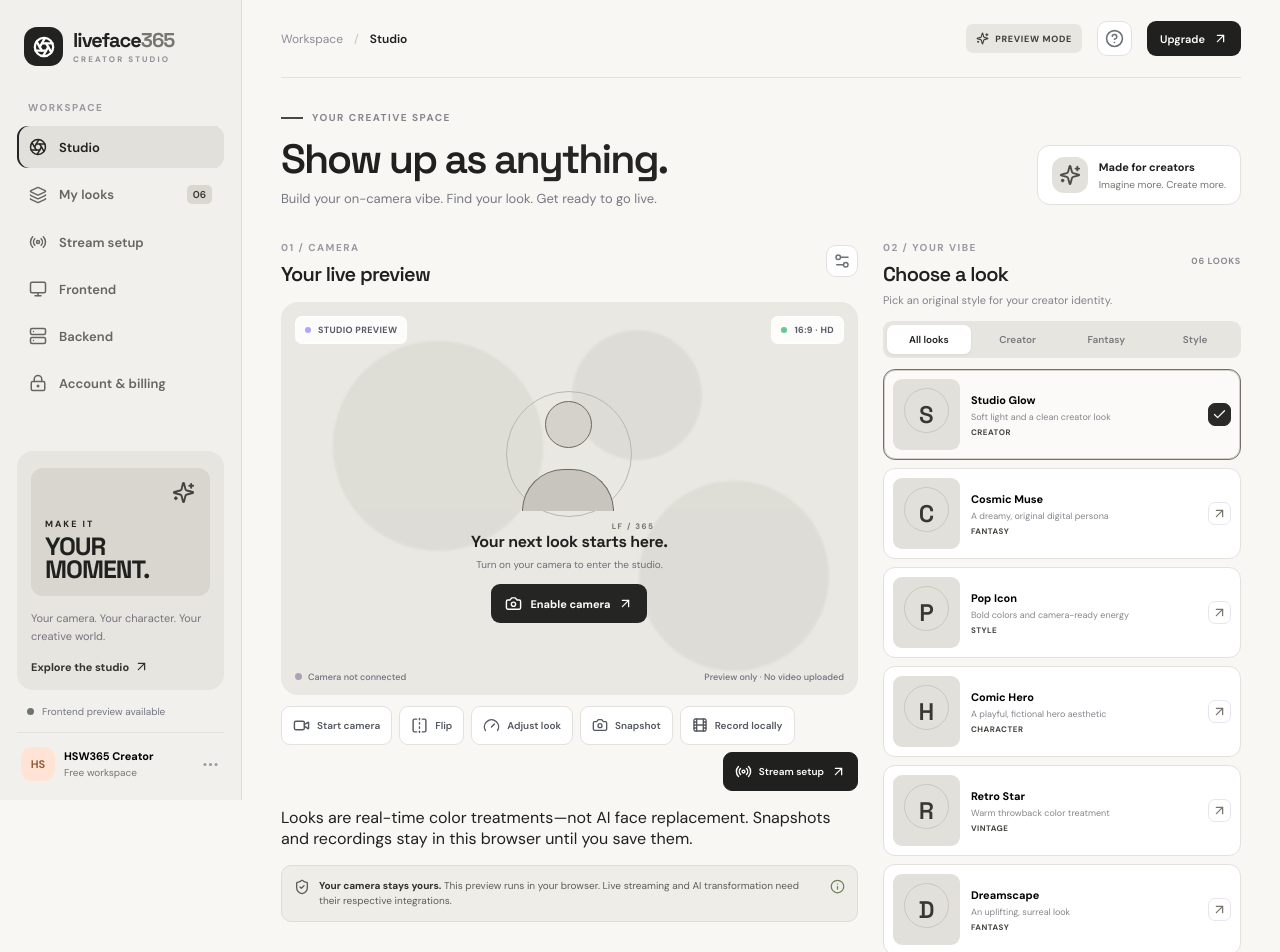
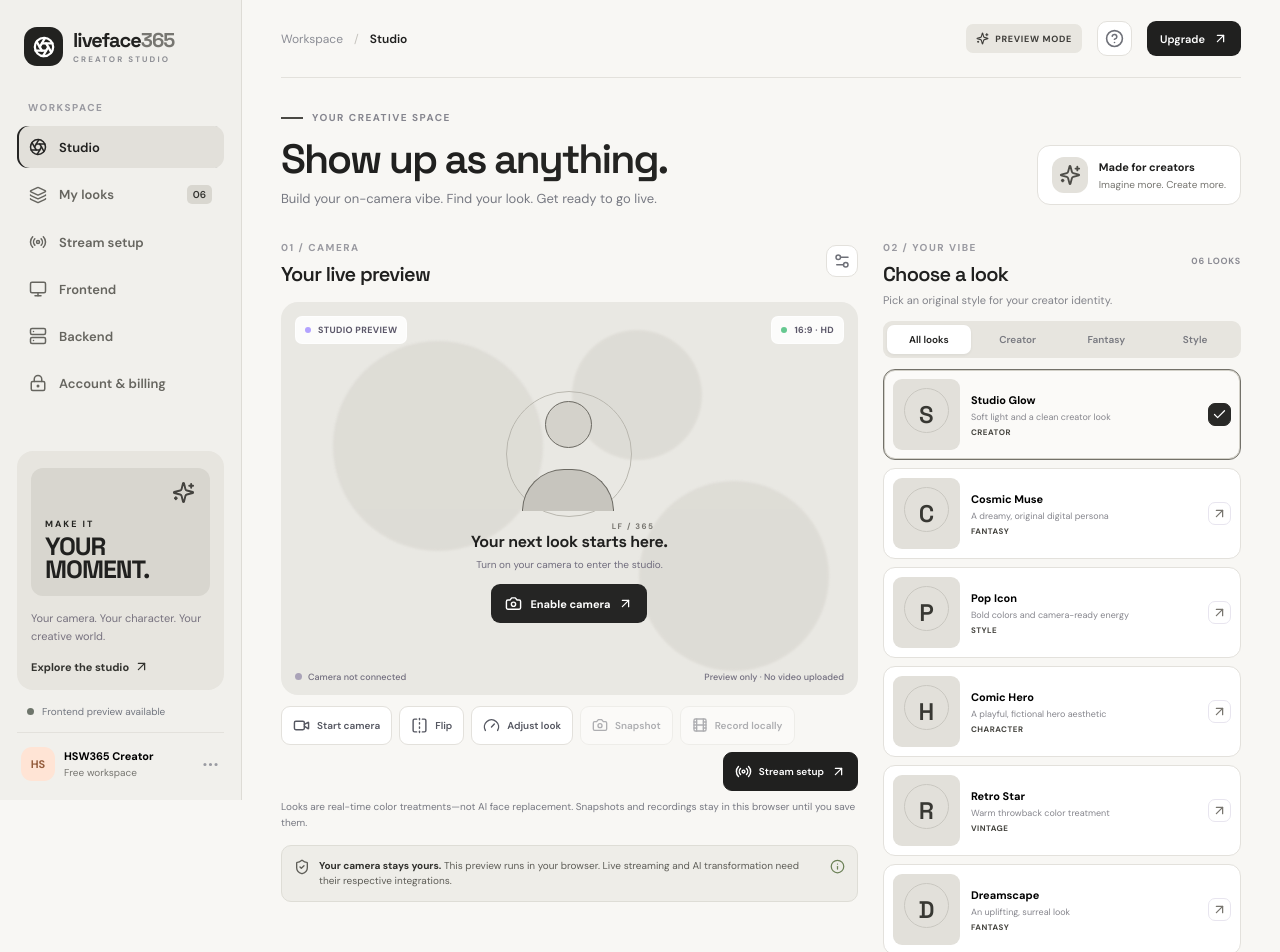
Before and after one commit to HSW365/liveface365, a React (Vite) app: page / in a window 1280 px wide. Shown: the top 952 px of the page. Built offline with nearby package versions, Linux system fonts and the light colour scheme.

Commit message:
Style local camera capture and recording controls

```diff
--- a/src/styles.css
+++ b/src/styles.css
@@ -138,3 +138,11 @@ button{cursor:pointer}
 .minimal-portrait .portrait-base{position:absolute;width:92px;height:42px;border:1px solid #6b6962;border-bottom:0;border-radius:52px 52px 0 0;left:48px;bottom:20px;background:#c7c5be}
 .minimal-portrait:after{content:'LF / 365';position:absolute;bottom:0;right:10px;font-size:8px;letter-spacing:1.5px;color:#77756f;font-weight:700}
 @media(max-width:650px){.camera-illustration.minimal-portrait{transform:scale(.9);margin:0}}
+
+.record-button.is-recording{border-color:#d94c4c;background:#fff1f1;color:#a92d2d}
+.record-button.is-recording svg{animation:record-pulse 1.1s ease-in-out infinite}
+.control-button:disabled{opacity:.45;cursor:not-allowed}
+.recording-error{margin:9px 0 0;color:#a92d2d;font-size:11px;line-height:1.5}
+.local-media-note{margin:8px 0 0;color:#777982;font-size:10px;line-height:1.6}
+@keyframes record-pulse{50%{opacity:.35}}
+@media(max-width:700px){.preview-controls .control-button{flex:1 1 calc(50% - 8px)}.preview-controls .go-live-button{flex:1 1 100%;margin-left:0}.local-media-note{font-size:11px}}
```
